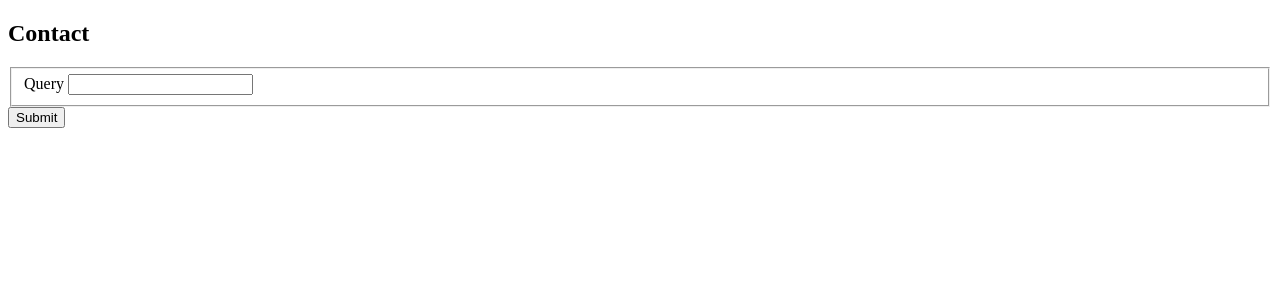
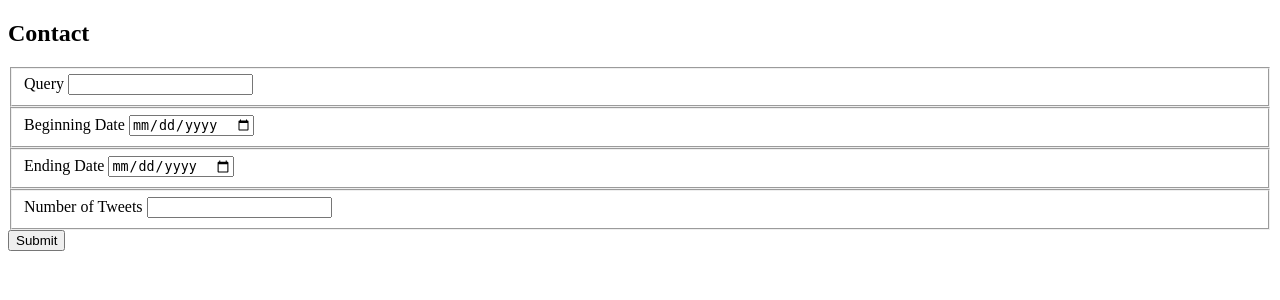
Before and after one commit to JonathanBergen/sm-data-for-you, a Flask app: page / in a window 1280 px wide. Shown: the part 26-326 px from the top of the page. Run offline with Flask 2, Linux system fonts and the light colour scheme.

Commit message:
Basic form structure completed

```diff
--- a/app_data/forms.py
+++ b/app_data/forms.py
@@ -1,7 +1,8 @@
 from flask import Flask
 from flask_wtf import FlaskForm
-from wtforms import StringField, SubmitField
+from wtforms import *
 from wtforms.validators import DataRequired, Length
+# from wtforms.fields.html5 import DateField
 
 # Create a form class that inherits from FlaskForm
 # This form will have two fields: a string field and a submit button
@@ -9,5 +10,16 @@ from wtforms.validators import DataRequired, Length
 
 class TwitterForm(FlaskForm):
 
+    # The basic query field, which is interpreted as plain text in the search
     query = StringField('Query', validators=[DataRequired(), Length(min=1, max=140)])
+
+
+    # The range of dates to search
+    start_date = DateField('Beginning Date', format='%Y-%m-%d')
+    end_date = DateField('Ending Date', format='%Y-%m-%d')
+
+    # The number of tweets to return
+    num_tweets = IntegerField('Number of Tweets', validators=[DataRequired()])
+
+    # The submit button
     submit = SubmitField('Submit')
--- a/app_data/templates/twitter.jinja2
+++ b/app_data/templates/twitter.jinja2
@@ -13,6 +13,21 @@
               {{ form.query }}
           </fieldset>
 
+        <fieldset class="form-field">
+            {{ form.start_date.label }}
+            {{ form.start_date }}
+        </fieldset>
+
+        <fieldset class="form-field">
+            {{ form.end_date.label }}
+            {{ form.end_date }}
+        </fieldset>
+
+        <fieldset class="form-field">
+            {{ form.num_tweets.label }}
+            {{ form.num_tweets }}
+        </fieldset>
+
           {{ form.submit }}
 
       </form>
```
